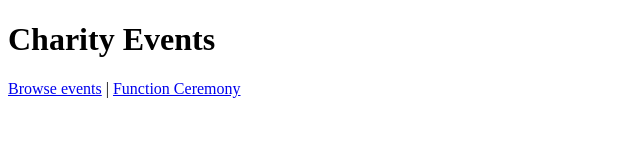
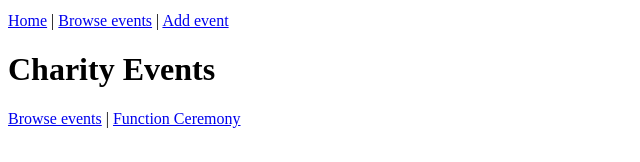
Before and after one commit to poojaya/webdev-2-assesment, a website: page WEB/public/index.html in a window 1280 px wide. Shown: the whole page, without its empty margins (0-640 px from the left). Drawn offline with Linux system fonts and the light colour scheme.

Commit message:
org info + dynamic

```diff
--- a/WEB/public/index.html
+++ b/WEB/public/index.html
@@ -2,6 +2,12 @@
 <!doctype html>
 <html>
   <head>
+<nav style="margin:12px 0">
+  <a href="/index.html">Home</a> |
+  <a href="/events.html">Browse events</a> |
+  <a href="/add.html">Add event</a>
+</nav>
+
     <meta charset="utf-8" />
     <title>Charity Events</title>
   </head>
```
Also changed, not shown: WEB/public/add.html (+6 -0 lines), WEB/public/event.html (+6 -0 lines), WEB/public/events.html (+6 -0 lines).
